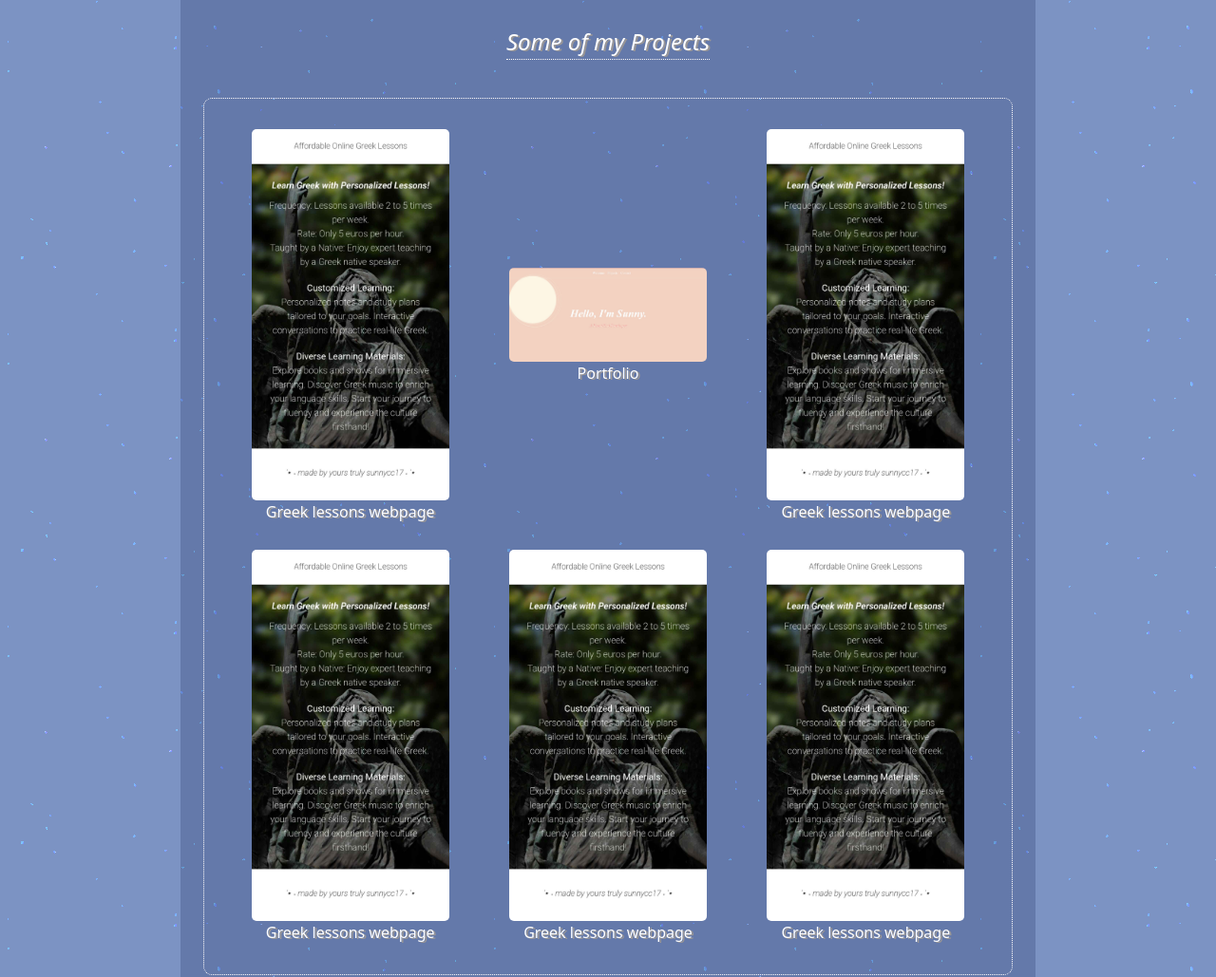
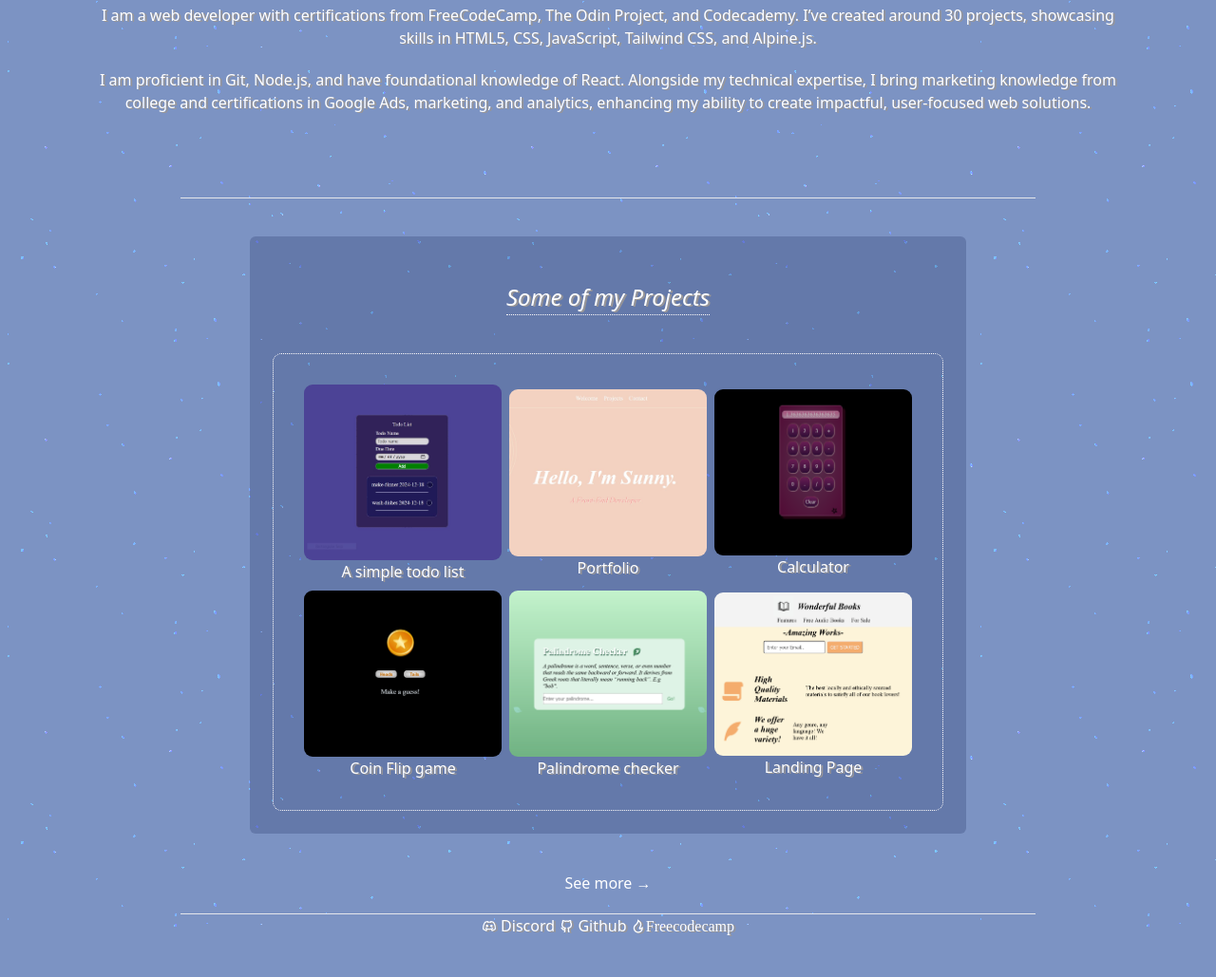
Before and after one commit to sunnycc17/Portfolio_2, a website: page index.html in a window 1280 px wide. Shown: the part 662-1691 px from the top of the page at 95% size. After the commit the page ends 1649 px from the top, so only its background shows below. Drawn offline with nearby package versions, Linux system fonts and the light colour scheme.

Commit message:
added new images and did minor adjustments

```diff
--- a/index.html
+++ b/index.html
@@ -22,44 +22,55 @@
     <section id="home">
         <div class="flex flex-col justify-center items-center gap-2 p-8 text-white pt-56 pb-52 text-xl">
             <h1 class="font-extrabold mb-4 text-2xl">
-                ⊹ ₊ ❅ Hi I'm Sunny a Front End Developer ❅ ₊ ⊹</h1>
-            <p class="italic font-extralight">Feel free to contact me for any silly lil projects ♡</p>
+                ⊹ ₊ ❅ Hi I'm Kristina a Front End Developer ❅ ₊ ⊹</h1>
+            <p class="italic font-extralight">Feel free to contact me for any projects !</p>
         </div>
     </section>
 
     <hr class="flex justify-center">
 
-    <section id="projects" class="p-6 m-16 rounded-md">
+    <section id="about_me" class="p-6 m-16 flex-col items-center  text-center">
+        <p class="mb-5">
+            I am a web developer with certifications from FreeCodeCamp, The Odin Project, and Codecademy. I’ve created around 30 projects, showcasing skills in HTML5, CSS, JavaScript, Tailwind CSS, and Alpine.js.
+        </p>
+        <p>
+            I am proficient in Git, Node.js, and have foundational knowledge of React. Alongside my technical expertise, I bring marketing knowledge from college and certifications in Google Ads, marketing, and analytics, enhancing my ability to create impactful, user-focused web solutions.
+        </p>
+    </section>
+
+    <hr class="flex-shrink-0 justify-center">
+
+    <section id="projects" class="flex-col p-6 m-10 rounded-md">
         <div class="flex justify-center p-6 mb-4 font-extralight italic text-2xl">
             <h2>Some of my Projects</h2>
         </div>
-        <div class="box grid grid-cols-3 gap-7 p-8">
-
-            <a class="hover:cursor-auto flex flex-col items-center justify-center" target="_blank" href="https://sunnycc17.github.io/greek-lessons/">
-                <img width="224px" height="h-auto" class="img1 hover:cursor-default w-52 h-auto "  src="./img/p1.jpg" alt="greek lessons webpage">
-                <p class="hover:cursor-pointer">Greek lessons webpage</p>
+        <div class="box grid gap-20 p-8 sm:grid-cols-1 sm:gap-2 md:grid-cols-2 lg:grid-cols-3">
+            <a class="hover:cursor-auto flex flex-col items-center justify-center" target="_blank" href="https://sunnycc17.github.io/todo//">
+                <img width="224px" height="h-auto" class="img1 hover:cursor-default w-52 h-auto" src="./img/todo.JPG" alt="A simple todo list">
+                <p class="hover:cursor-pointer hover:underline underline-offset-2 text-center">A simple todo list</p>
             </a>
             <a class="hover:cursor-auto flex flex-col items-center justify-center" target="_blank" href="https://sunnycc17.github.io/portfolio/">
-                <img width="224px" height="h-auto" class="img1 hover:cursor-default w-52 h-auto "  src="./img/p2.JPG" alt="Portfolio">
-                <p class="hover:cursor-pointer">Portfolio</p>
+                <img width="224px" height="h-auto" class="img1 hover:cursor-default w-52 h-auto" src="./img/portofolio1.JPG" alt="Portfolio">
+                <p class="hover:cursor-pointer text-center">Portfolio</p>
             </a>
-            <a class="hover:cursor-auto flex flex-col items-center justify-center" target="_blank" href="https://sunnycc17.github.io/greek-lessons/">
-                <img width="224px" height="h-auto" class="img1 hover:cursor-default w-52 h-auto "  src="./img/p1.jpg" alt="greek lessons webpage">
-                <p class="hover:cursor-pointer">Greek lessons webpage</p>
+            <a class="hover:cursor-auto flex flex-col items-center justify-center" target="_blank" href="https://sunnycc17.github.io/calculator2/">
+                <img width="224px" height="h-auto" class="img1 hover:cursor-default w-52 h-auto" src="./img/calculator.png" alt="a purple calculator">
+                <p class="hover:cursor-pointer text-center">Calculator</p>
             </a>
-            <a class="hover:cursor-auto flex flex-col items-center justify-center" target="_blank" href="https://sunnycc17.github.io/greek-lessons/">
-                <img width="224px" height="h-auto" class="img1 hover:cursor-default w-52 h-auto "  src="./img/p1.jpg" alt="greek lessons webpage">
-                <p class="hover:cursor-pointer">Greek lessons webpage</p>
+            <a class="hover:cursor-auto flex flex-col items-center justify-center" target="_blank" href="https://sunnycc17.github.io/coin-flip/">
+                <img width="224px" height="h-auto" class="img1 hover:cursor-default w-52 h-auto" src="./img/coin_flip.png" alt="Coin flip game">
+                <p class="hover:cursor-pointer text-center">Coin Flip game</p>
             </a>
-            <a class="hover:cursor-auto flex flex-col items-center justify-center" target="_blank" href="https://sunnycc17.github.io/greek-lessons/">
-                <img width="224px" height="h-auto" class="img1 hover:cursor-default w-52 h-auto "  src="./img/p1.jpg" alt="greek lessons webpage">
-                <p class="hover:cursor-pointer">Greek lessons webpage</p>
+            <a class="hover:cursor-auto flex flex-col items-center justify-center" target="_blank" href="https://sunnycc17.github.io/palindrome/">
+                <img width="224px" height="h-auto" class="img1 hover:cursor-default w-52 h-auto" src="./img/palindrome.png" alt="A palindrome checker">
+                <p class="hover:cursor-pointer text-center">Palindrome checker</p>
             </a>
-            <a class="hover:cursor-auto flex flex-col items-center justify-center" target="_blank" href="https://sunnycc17.github.io/greek-lessons/">
-                <img width="224px" height="h-auto" class="img1 hover:cursor-default w-52 h-auto "  src="./img/p1.jpg" alt="greek lessons webpage">
-                <p class="hover:cursor-pointer">Greek lessons webpage</p>
+            <a class="hover:cursor-auto flex flex-col items-center justify-center" target="_blank" href="https://sunnycc17.github.io/landing_page/">
+                <img width="224px" height="h-auto" class="img1 hover:cursor-default w-52 h-auto" src="./img/landing_page.png" alt="a landing page for a book store">
+                <p class="hover:cursor-pointer text-center">Landing Page</p>
             </a>
         </div>
+
     </section>
 
     <div class="pb-5">
--- a/src/input.css
+++ b/src/input.css
@@ -30,8 +30,6 @@ hr  {
 
 #projects {
     background-color: #1e2a5e3f;
-    width: 900px;
-    height: 1100px;
 }
 
 #projects h2 {
@@ -44,6 +42,6 @@ hr  {
     border-radius: 9px;
 }
 
-.img1 {
-    border-radius: 5px;
+.box img {
+    border-radius: 9px;
 }
```
Also changed, not shown: img/calculator.png (added), img/coin_flip.png (added), img/landing_page.png (added), img/p1.jpg (deleted), img/p2.JPG (deleted), img/palindrome.png (added), img/portofolio1.JPG (added), img/todo.JPG (added), src/output.css.
